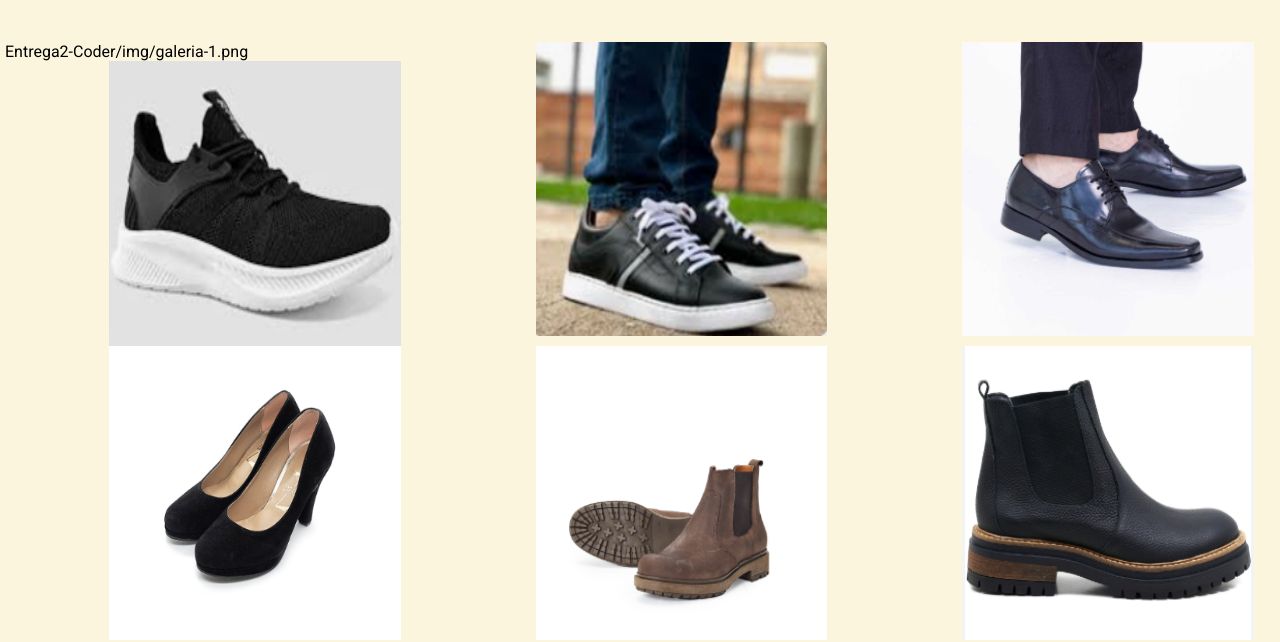
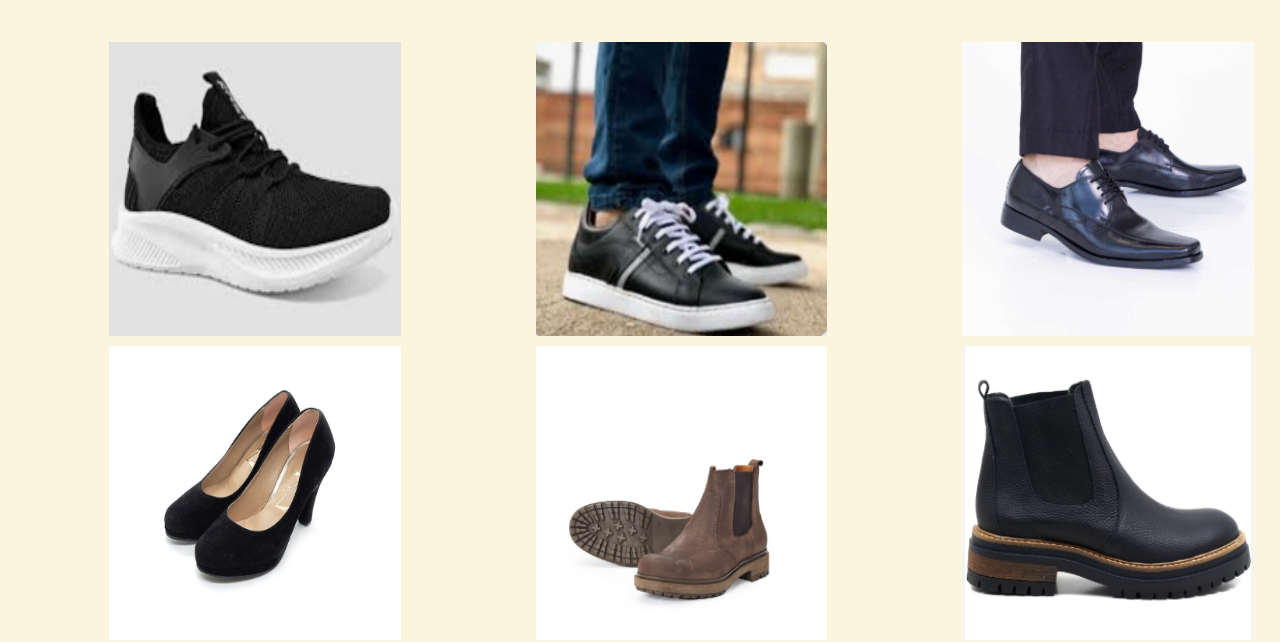
Before and after one commit to juan-zarandon/Entrega2-Coder, a plain HTML site: page html/galeria.html in a window 1280 px wide. Shown: the part 193-835 px from the top of the page. Drawn offline with Linux system fonts and the light colour scheme.

Commit message:
update galeria

```diff
--- a/html/galeria.html
+++ b/html/galeria.html
@@ -32,8 +32,6 @@
     <section class="calzado">
         <div class="contenedor-grid">
             <article class="calzado-columna">
-
-              Entrega2-Coder/img/galeria-1.png
       <img src="../img/galeria-1.png"/>
     </article>
 
@@ -83,7 +81,6 @@
         <img src="../img/galeria-12.png"/>
       </article>
 
-
     </article>
     </div>
     </section>
```
